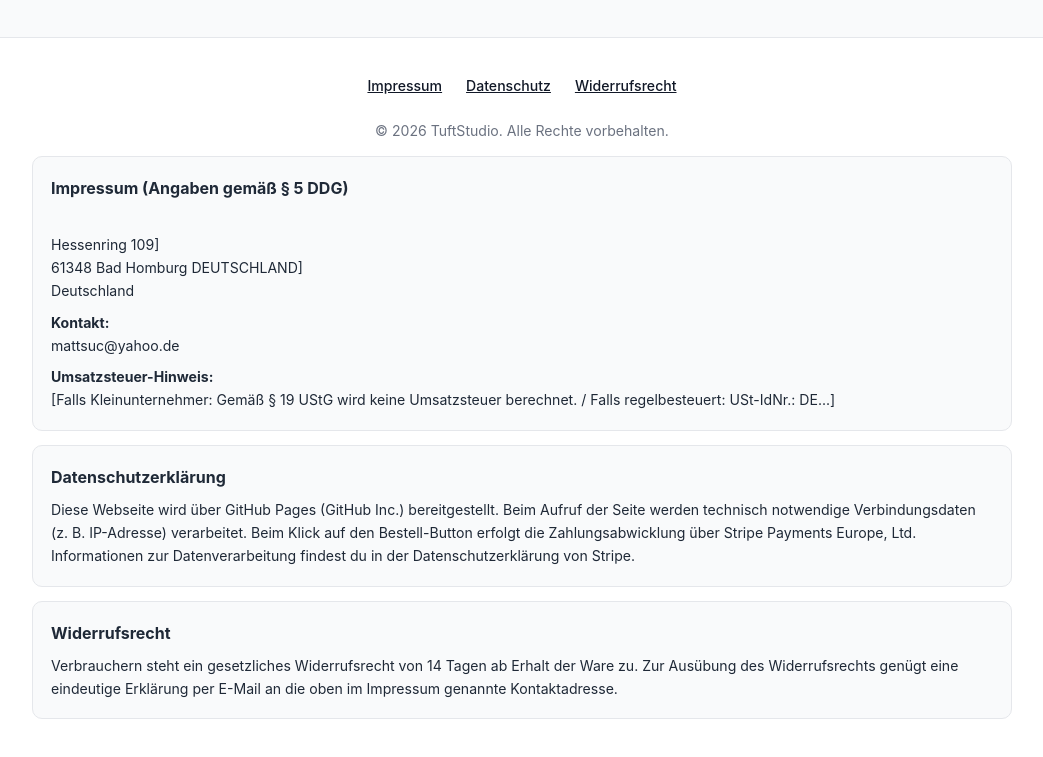
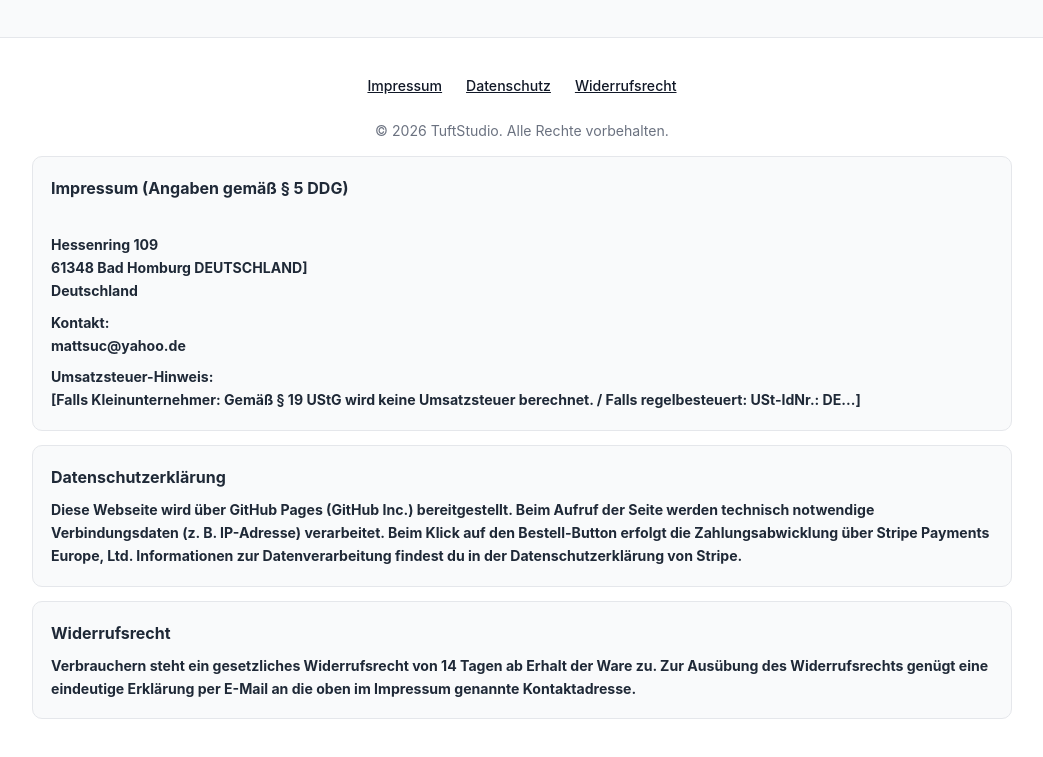
Before and after one commit to mattsuc/TuftingGun-, a plain HTML site: page index.html in a window 1280 px wide. Shown: the part 3535-4292 px from the top of the page, without its empty margins (118-1161 px from the left). Drawn offline with Linux system fonts and the light colour scheme.

Commit message:
Fix formatting of contact information in index.html

```diff
--- a/index.html
+++ b/index.html
@@ -278,8 +278,8 @@
 
       <div id="impressum" class="legal-box">
         <h3>Impressum (Angaben gemäß § 5 DDG)</h3>
-        <p><strong[Mathias Schulz</strong><br>
-        Hessenring 109]<br>
+        <p><strong Mathias Schulz</strong><br>
+        Hessenring 109<br>
         61348 Bad Homburg DEUTSCHLAND]<br>
         Deutschland</p>
         <p style="margin-top: 8px;"><strong>Kontakt:</strong><br>
```
